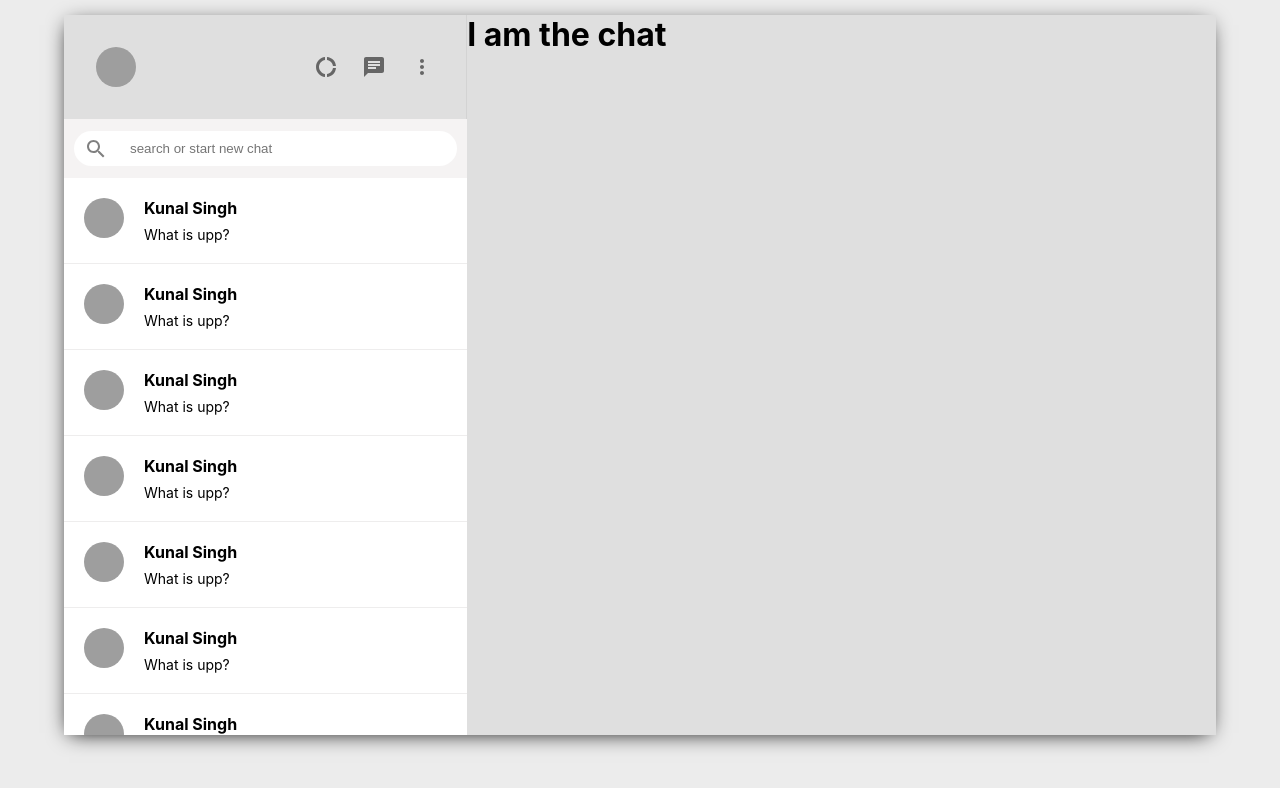
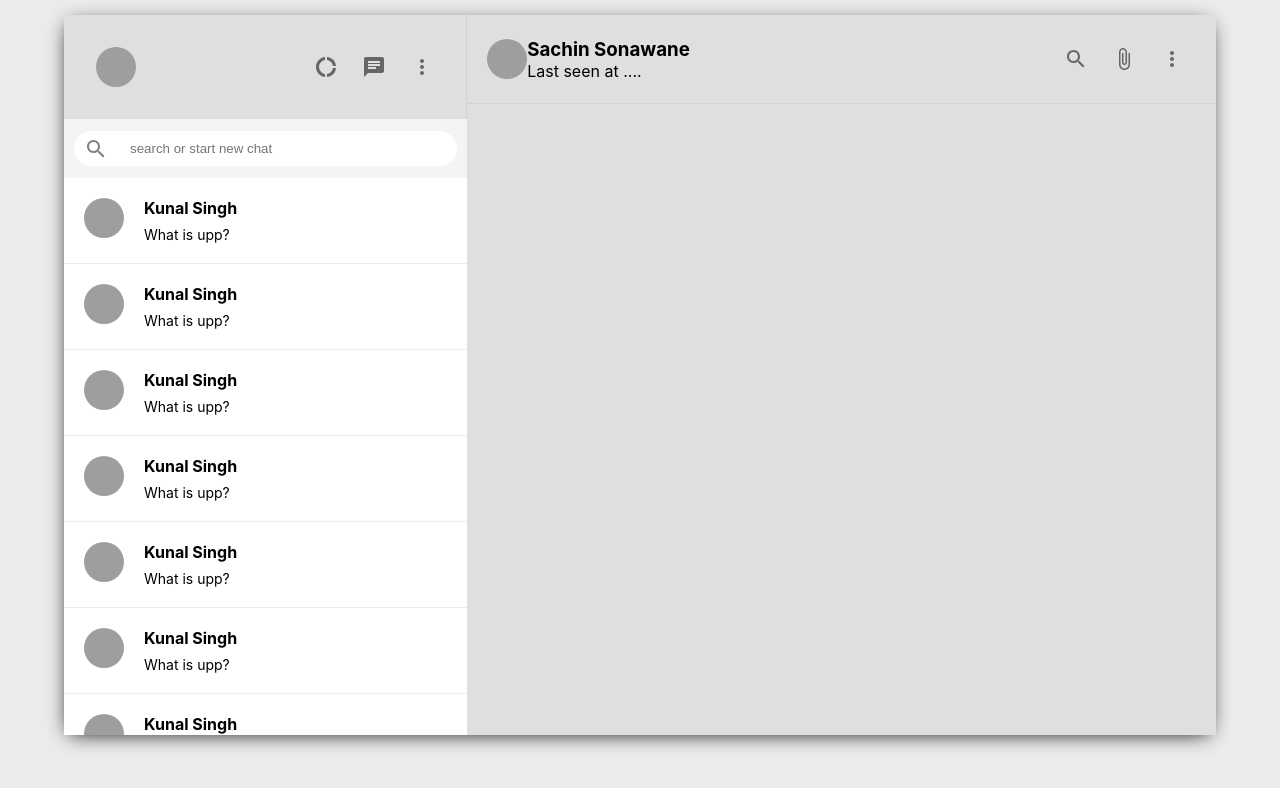
Before and after one commit to singhkunal2050/Whatsapp-mern-clone, a React (Create React App) app: page / in a window 1280 px wide. Shown: the top 788 px of the page. Built offline with nearby package versions, Linux system fonts and the light colour scheme; grey boxes are pictures that could not be loaded.

Commit message:
chat header done

```diff
--- a/src/Chat.css
+++ b/src/Chat.css
@@ -3,3 +3,14 @@
   flex-direction: column;
   flex: .65;
 }
+
+.chat__header{
+  padding: 20px;
+  display: flex;
+  align-items: center;
+  border-bottom: 1px solid lightgray ;
+}
+
+.chat__headerInfo{
+  flex: 1;
+}
--- a/src/Chat.js
+++ b/src/Chat.js
@@ -1,10 +1,29 @@
 import React from 'react'
 import './Chat.css'
+import { Avatar  , IconButton} from '@material-ui/core'
+import {SearchOutlined , AttachFile , MoreVert} from "@material-ui/icons"
 
 function Chat() {
   return (
     <div className="chat">
-      <h1>I am the chat</h1>
+      <div className="chat__header">
+        <Avatar src="https://randomuser.me/api/portraits/men/74.jpg" />
+        <div className="chat__headerInfo">
+          <h3>Sachin Sonawane</h3>
+          <p>Last seen at ....</p>
+        </div>
+        <div className="chat__headerRight">
+          <IconButton>
+            <SearchOutlined />
+          </IconButton>
+          <IconButton>
+            <AttachFile />
+          </IconButton>
+          <IconButton>
+            <MoreVert />
+          </IconButton>
+        </div>
+      </div>
     </div>
   )
 }
```
